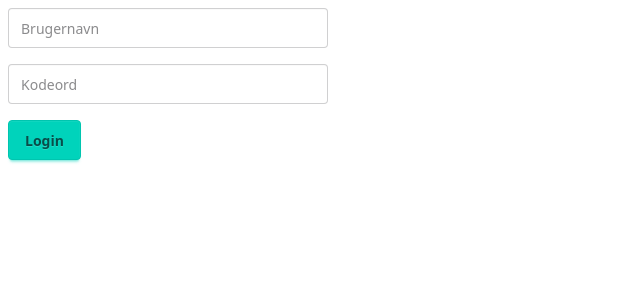
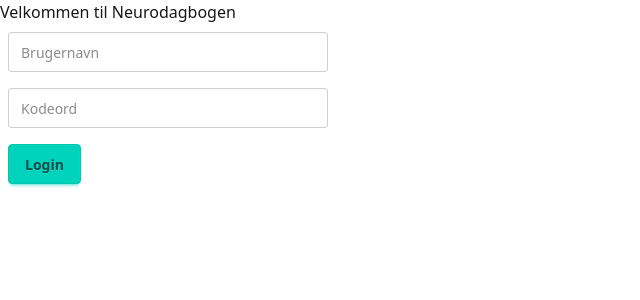
Before and after one commit to MathildeH01/Neurodagbog2025, a SvelteKit app: page / in a window 1280 px wide. Shown: the top 300 px of the page, without its empty margins (0-640 px from the left). Built offline with nearby package versions, Linux system fonts and the light colour scheme.

Commit message:
Update +page.svelte

```diff
--- a/src/routes/+page.svelte
+++ b/src/routes/+page.svelte
@@ -21,6 +21,8 @@
 	}
 </style>
 
+<h1>Velkommen til Neurodagbogen</h1> <!-- Tilføjet overskrift -->
+
 <div>
 	<Input bind:value={userName} placeholder="Brugernavn" />
 </div>
```
